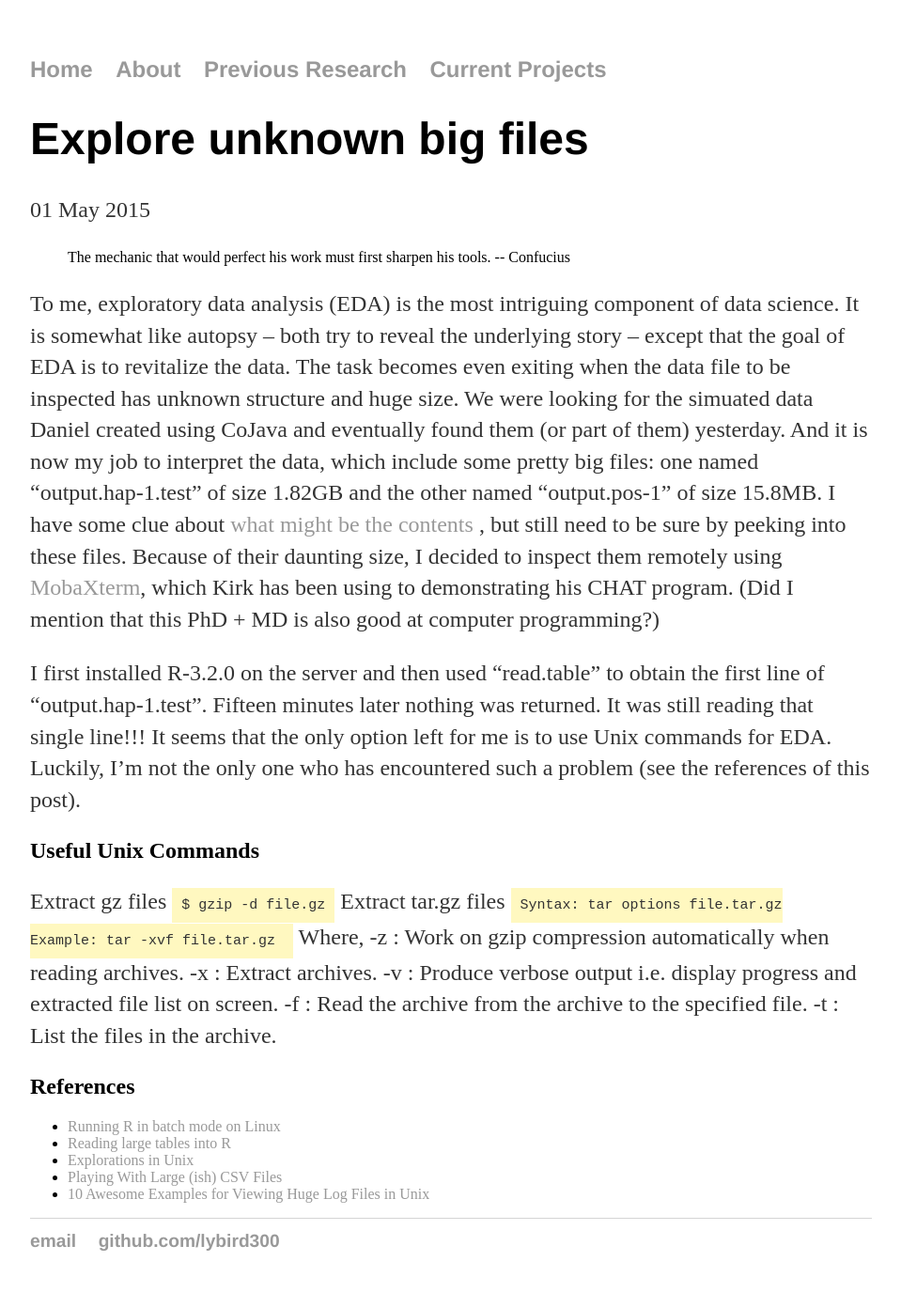
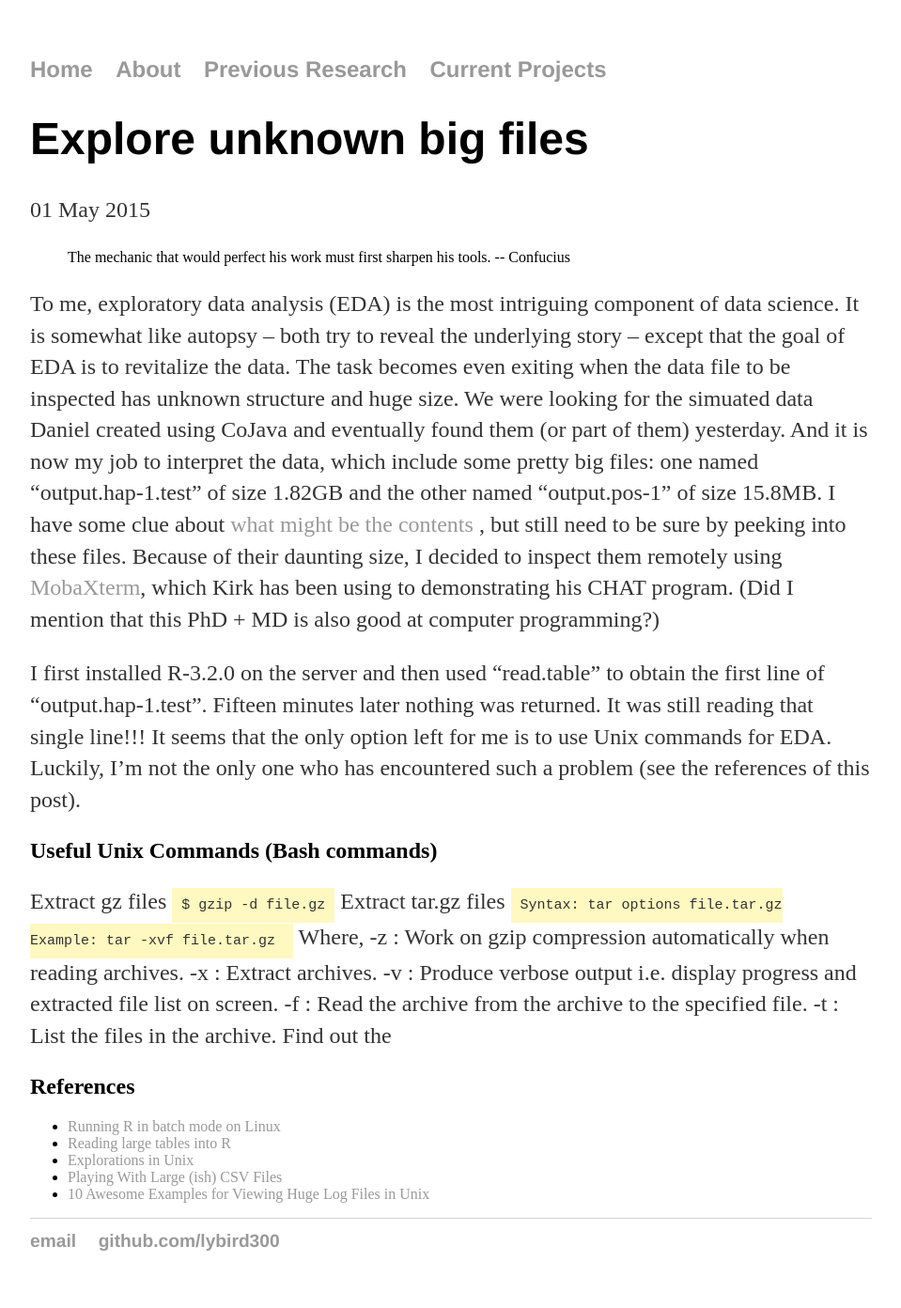
Before and after one commit to lybird300/lybird300.github.io, a Jekyll site: the page built from _posts/2015-05-01-inspect-big-data.md, in a window 1280 px wide. Shown: the whole page at 94% size, without its empty margins (160-1119 px from the left). Built offline with Jekyll 4.4.1, drawn with Linux system fonts in a browser that asks for light colours.

Commit message:
Update 2015-05-01-inspect-big-data.md

```diff
--- a/_posts/2015-05-01-inspect-big-data.md
+++ b/_posts/2015-05-01-inspect-big-data.md
@@ -8,7 +8,7 @@ To me, exploratory data analysis (EDA) is the most intriguing component of data
 
 I first installed R-3.2.0 on the server and then used "read.table" to obtain the first line of "output.hap-1.test". Fifteen minutes later nothing was returned. It was still reading that single line!!! It seems that the only option left for me is to use Unix commands for EDA. Luckily, I'm not the only one who has encountered such a problem (see the references of this post).
 
-<h2>Useful Unix Commands</h2>
+<h2>Useful Unix Commands (Bash commands)</h2>
 Extract gz files
 <code>$ gzip -d file.gz</code>
 Extract tar.gz files
@@ -19,7 +19,7 @@ Where,
 -v : Produce verbose output i.e. display progress and extracted file list on screen.
 -f : Read the archive from the archive to the specified file.
 -t : List the files in the archive.
-
+Find out the
 
 <h2>References</h2>
 <ul>
```
